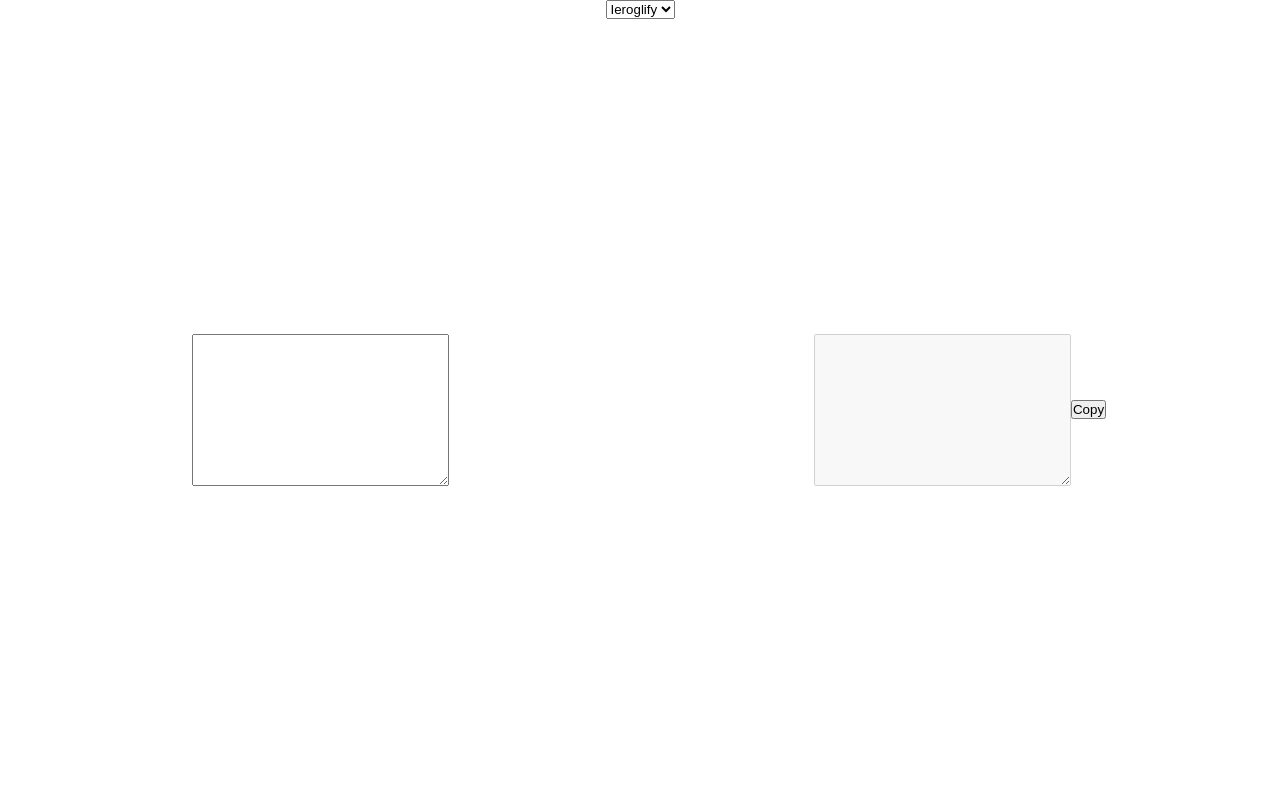
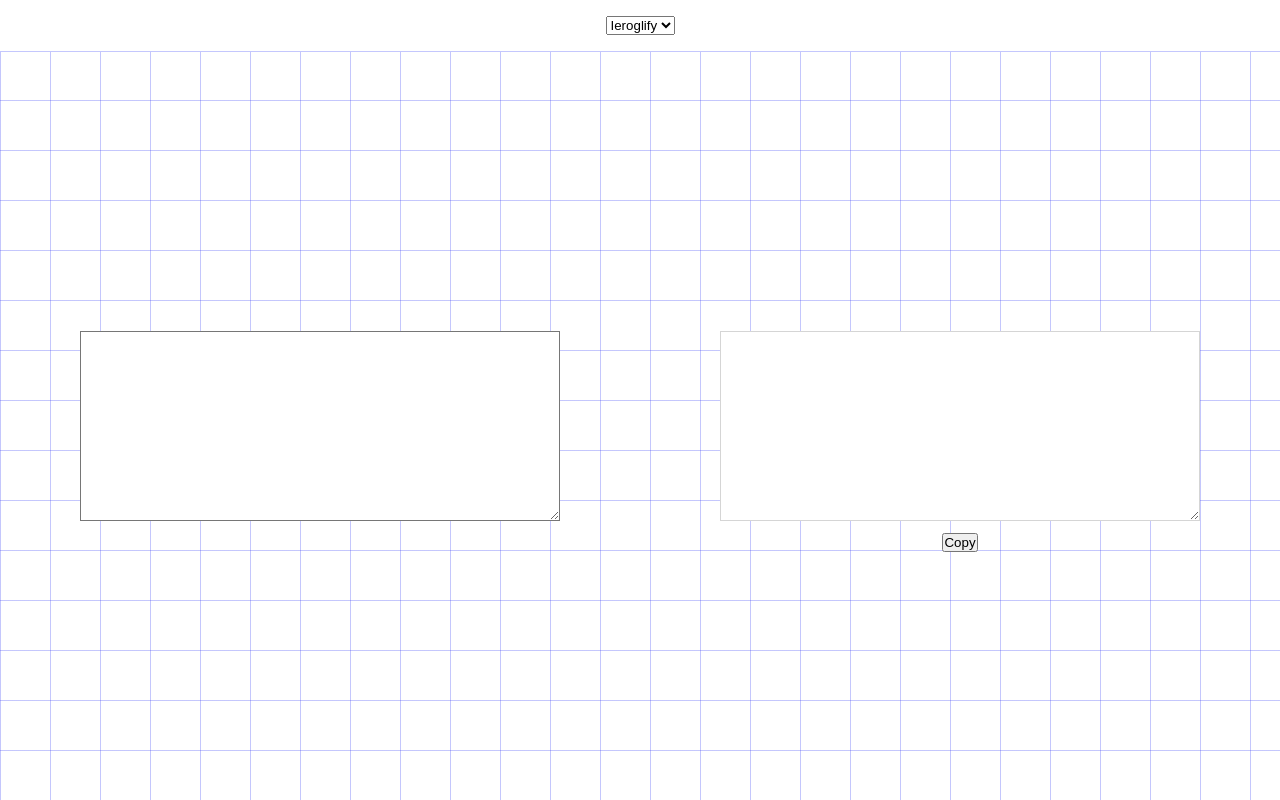
Before and after one commit to addicted-2-you/text-transformer, a React app: page / in a window 1280 px wide. Built offline with nearby package versions, Linux system fonts and the light colour scheme.

Commit message:
minor style updates

```diff
--- a/src/app.scss
+++ b/src/app.scss
@@ -1,3 +1,5 @@
+$fade-purple: #444cf750;
+
 * {
   margin: 0;
   padding: 0;
@@ -19,4 +21,16 @@ body {
   grid-template-areas: 'controls-panel controls-panel' 'input-area output-area';
   grid-template-columns: 50% 50%;
   grid-template-rows: auto 1fr;
+  background-size: 50px 50px;
+  background-image: linear-gradient($fade-purple 1px, transparent 1px),
+    linear-gradient(to right, $fade-purple 1px, #ffffff 1px);
+
+  .input-area,
+  .output-area {
+    textarea {
+      height: 190px;
+      width: 75%;
+      background-color: #ffffff;
+    }
+  }
 }
--- a/src/widgets/controls-panel/controls-panel.scss
+++ b/src/widgets/controls-panel/controls-panel.scss
@@ -1,6 +1,11 @@
+$fade-purple: #444cf750;
+
 .controls-panel {
+  padding: 1rem 1.2rem;
   display: flex;
   justify-content: center;
   align-items: center;
   grid-area: controls-panel;
+  background-color: #ffffff;
+  border-bottom: 1px solid $fade-purple;
 }
--- a/src/widgets/output-area/output-area.scss
+++ b/src/widgets/output-area/output-area.scss
@@ -1,6 +1,12 @@
 .output-area {
   display: flex;
+  flex-direction: column;
   justify-content: center;
   align-items: center;
   grid-area: output-area;
+
+  &__copy-button {
+    position: absolute;
+    margin-top: 14.5rem;
+  }
 }
```
